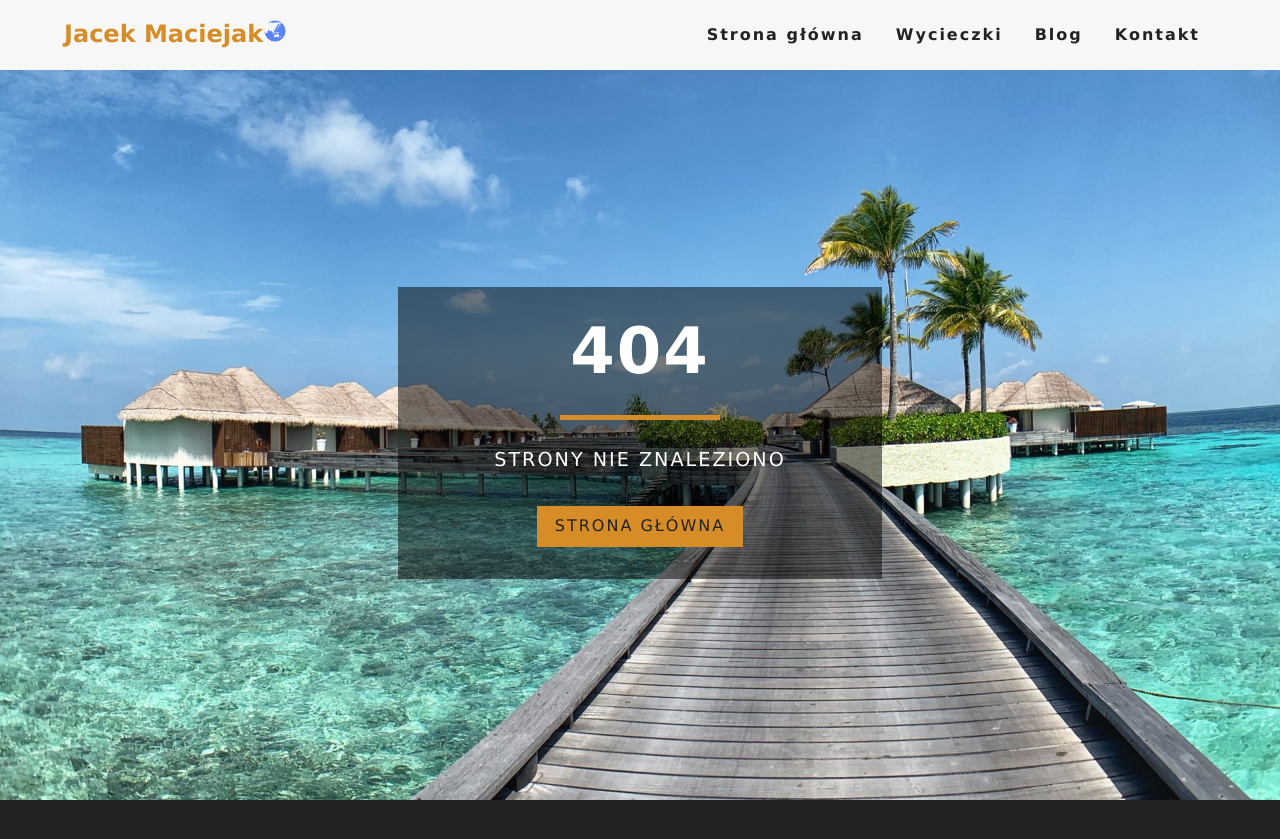
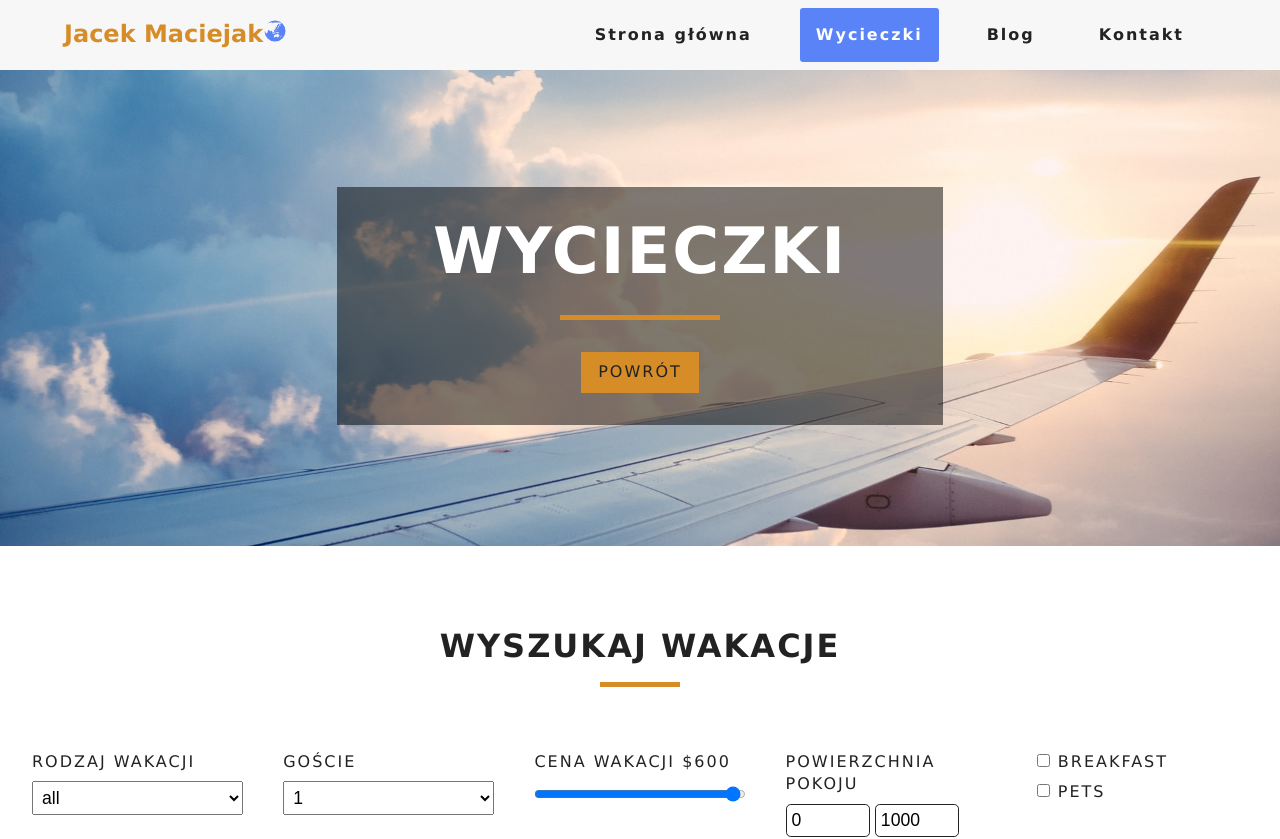
Before and after one commit to jacekmaciejak/Dream-holidays, a React (Create React App) app: page /wycieczki in a window 1280 px wide. Before the commit this address had no page. Shown: the top 839 px of the page. Built offline with nearby package versions, Linux system fonts and the light colour scheme.

Commit message:
Navbar active link issue have been solved

```diff
--- a/src/App.js
+++ b/src/App.js
@@ -16,8 +16,8 @@ function App() {
       <Navbar />
       <Switch>
         <Route exact path="/" component={Home} />
-        <Route exact path="/rooms" component={Rooms} />
-        <Route exact path="/rooms/:slug" component={SingleRoom} />
+        <Route exact path="/wycieczki" component={Rooms} />
+        <Route exact path="/wycieczki/:slug" component={SingleRoom} />
         <Route exact path="/blog" component={Blog} />
         <Route exact path="/kontakt" component={Contact} />
         <Route component={Error} />
--- a/src/components/Navbar/Navbar.css
+++ b/src/components/Navbar/Navbar.css
@@ -31,6 +31,7 @@
     font-size: 1.5rem;
 }
 
+
 .nav__header a span {
     color: var(--mainBlue);
     vertical-align: middle;
@@ -55,25 +56,35 @@
     list-style-type: none;
 }
 
-.nav__links a {
+.nav__links li a {
     display: block;
     text-decoration: none;
-    padding: 1rem 0;
+    padding: 1rem 1rem;
     color: var(--mainBlack);
     transition: var(--mainTransition);
     text-align: center;
     font-size: 1rem;
     font-weight: 600;
     letter-spacing: var(--mainSpacing);
+
+}
+
+.nav__links li a.link-active {
+    background-color: var(--mainBlue);
+    color: var(--mainWhite);
+    border-radius: 3px;
 }
 
 .nav__links a:hover {
-    color: var(--primaryColor);
+    color: var(--mainWhite);
+    background-color: var(--mainBlue);
+
 }
 
 .show__nav {
     height: 100px;
 }
+
 
 @media screen and (min-width: 815px) {
     .nav__btn {
--- a/src/components/Navbar/Navbar.js
+++ b/src/components/Navbar/Navbar.js
@@ -1,7 +1,7 @@
 import React, { Component } from "react";
 import './Navbar.css'
 import { FaAlignRight } from "react-icons/fa";
-import { Link } from "react-router-dom";
+import { NavLink } from "react-router-dom";
 import { GiEarthAsiaOceania } from "react-icons/gi";
 
 export default class Navbar extends Component {
@@ -18,9 +18,9 @@ export default class Navbar extends Component {
       <nav className="navbar">
         <div className="nav__center">
           <div className="nav__header">
-            <Link to="/">
+            <NavLink to="/">
               Jacek Maciejak<span><GiEarthAsiaOceania /></span>
-            </Link>
+            </NavLink>
             <button
               type="button"
               className="nav__btn"
@@ -33,16 +33,16 @@ export default class Navbar extends Component {
             className={this.state.isOpen ? "nav__links show__nav" : "nav__links"}
           >
             <li>
-              <Link to="/">Strona główna</Link>
+              <NavLink to="/" activeClassName='link-active' exact>Strona główna</NavLink>
             </li>
             <li>
-              <Link to="/rooms">Wycieczki</Link>
+              <NavLink to="/wycieczki" activeClassName='link-active'>Wycieczki</NavLink>
             </li>
             <li>
-              <Link to="/blog">Blog</Link>
+              <NavLink to="/blog" activeClassName='link-active'>Blog</NavLink>
             </li>
             <li>
-              <Link to="/kontakt">Kontakt</Link>
+              <NavLink to="/kontakt" activeClassName='link-active'>Kontakt</NavLink>
             </li>
           </ul>
         </div>
--- a/src/components/Room/Room.js
+++ b/src/components/Room/Room.js
@@ -14,7 +14,7 @@ export default function Room({ room }) {
           <h6>{price}zł</h6>
           <p>za dzień</p>
         </div>
-        <Link to={`/rooms/${slug}`} className="btn-primary room-link">
+        <Link to={`/wycieczki/${slug}`} className="btn-primary room-link">
           Więcej
         </Link>
       </div>
--- a/src/pages/Home.js
+++ b/src/pages/Home.js
@@ -13,7 +13,7 @@ export default function Home() {
           title="egzotyczne wakacje"
           subtitle="egzotyczne wakacje od 999 zł"
         >
-          <Link to="/rooms" className="btn-primary">
+          <Link to="/wycieczki" className="btn-primary">
             wycieczki
           </Link>
         </Banner>
```
